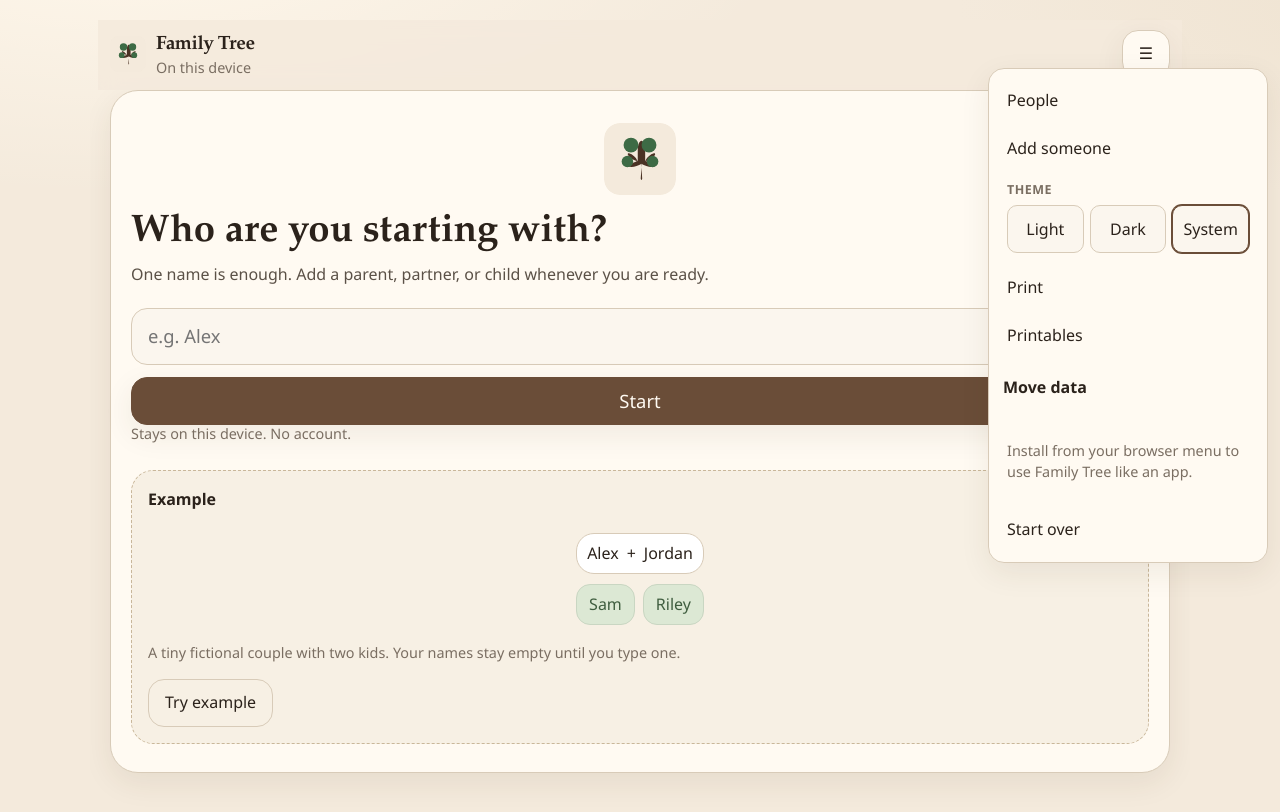
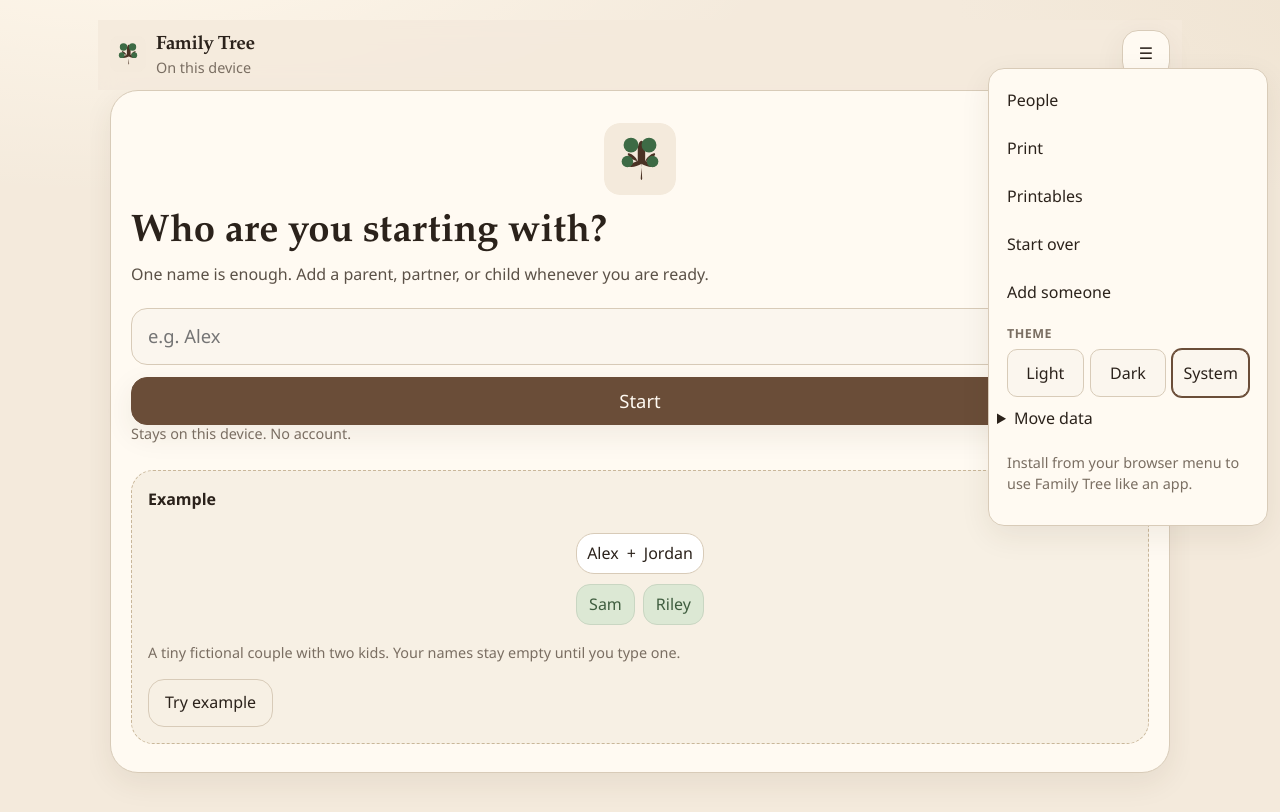
Before and after one commit to Jeanmsilva89/familytree, a Next.js app: page / in a window 1280 px wide. Both pictures are taken after a click on the button "Open menu". Built offline with nearby package versions, Linux system fonts and the light colour scheme.

Commit message:
Lock y-snap to gen-stack, fold extras/fold CSS, fit graph after add

```diff
--- a/src/app/layout.tsx
+++ b/src/app/layout.tsx
@@ -2,7 +2,6 @@ import type { Metadata, Viewport } from "next";
 import "./globals.css";
 import "./focus.css";
 import "./brand.css";
-import "./fold.css";
 import { ThemeProvider } from "@/lib/theme";
 
 const title = "Family Tree";
--- a/src/components/AppMenu.tsx
+++ b/src/components/AppMenu.tsx
@@ -45,6 +45,9 @@ export function AppMenu({
   return (
     <div className="menu" ref={ref} role="menu" aria-label="Family Tree menu">
       <button type="button" role="menuitem" onClick={onPeople}>People</button>
+      <Link href="/print" role="menuitem" onClick={onClose}>Print</Link>
+      <Link href="/printables" role="menuitem" onClick={onClose}>Printables</Link>
+      <button type="button" role="menuitem" onClick={onReset}>Start over</button>
       {adding ? (
         <AddNameRow
           label="Name of the person to add"
@@ -64,8 +67,6 @@ export function AppMenu({
           ))}
         </div>
       </div>
-      <Link href="/print" role="menuitem" onClick={onClose}>Print</Link>
-      <Link href="/printables" role="menuitem" onClick={onClose}>Printables</Link>
       <details>
         <summary>Move data</summary>
         <button type="button" role="menuitem" onClick={onExport}>Export GEDCOM</button>
@@ -78,7 +79,6 @@ export function AppMenu({
       ) : (
         <p className="hint" style={{ padding: "8px 10px" }}>Install from your browser menu to use Family Tree like an app.</p>
       )}
-      <button type="button" role="menuitem" onClick={onReset}>Start over</button>
     </div>
   );
 }
```
